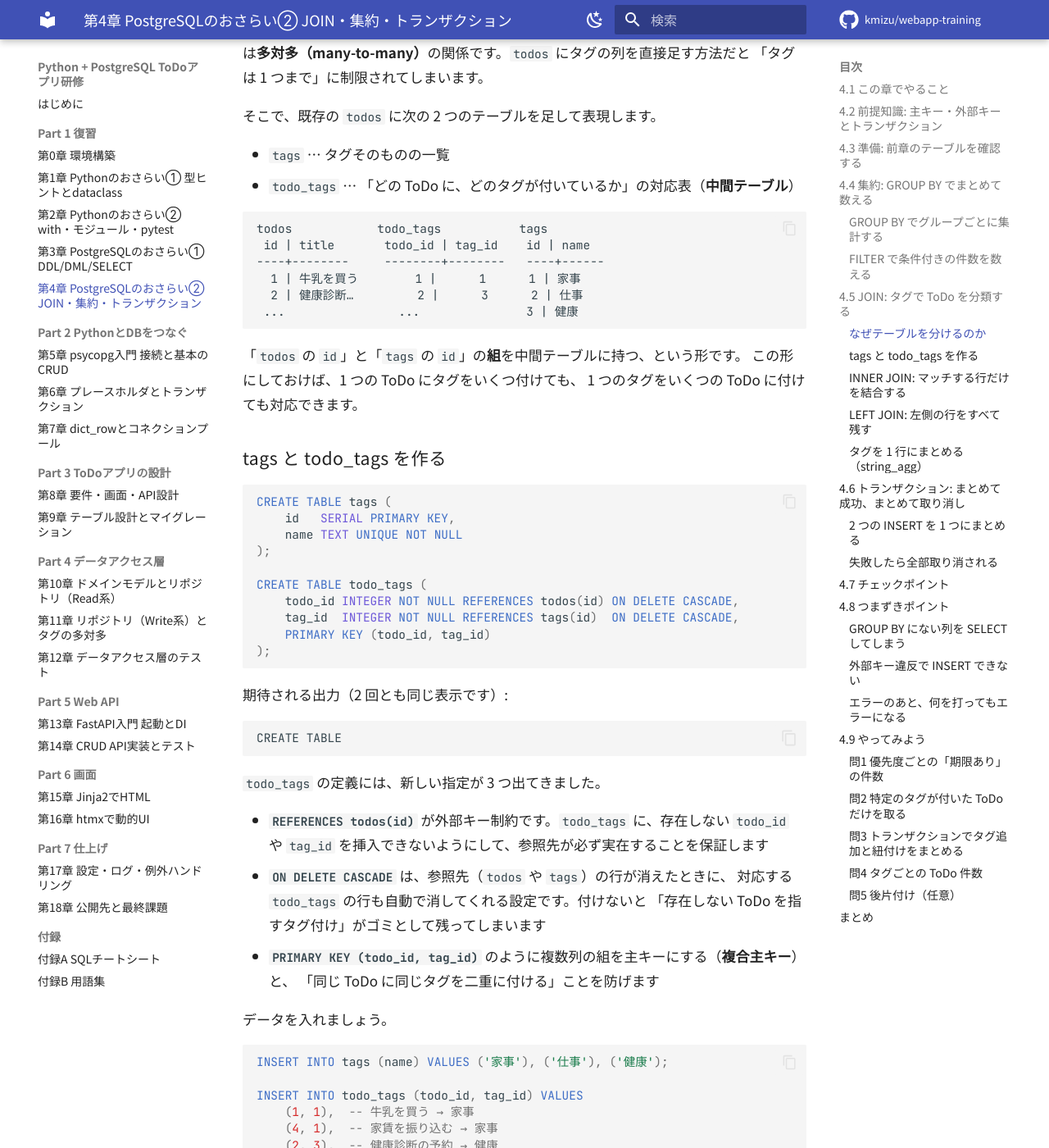
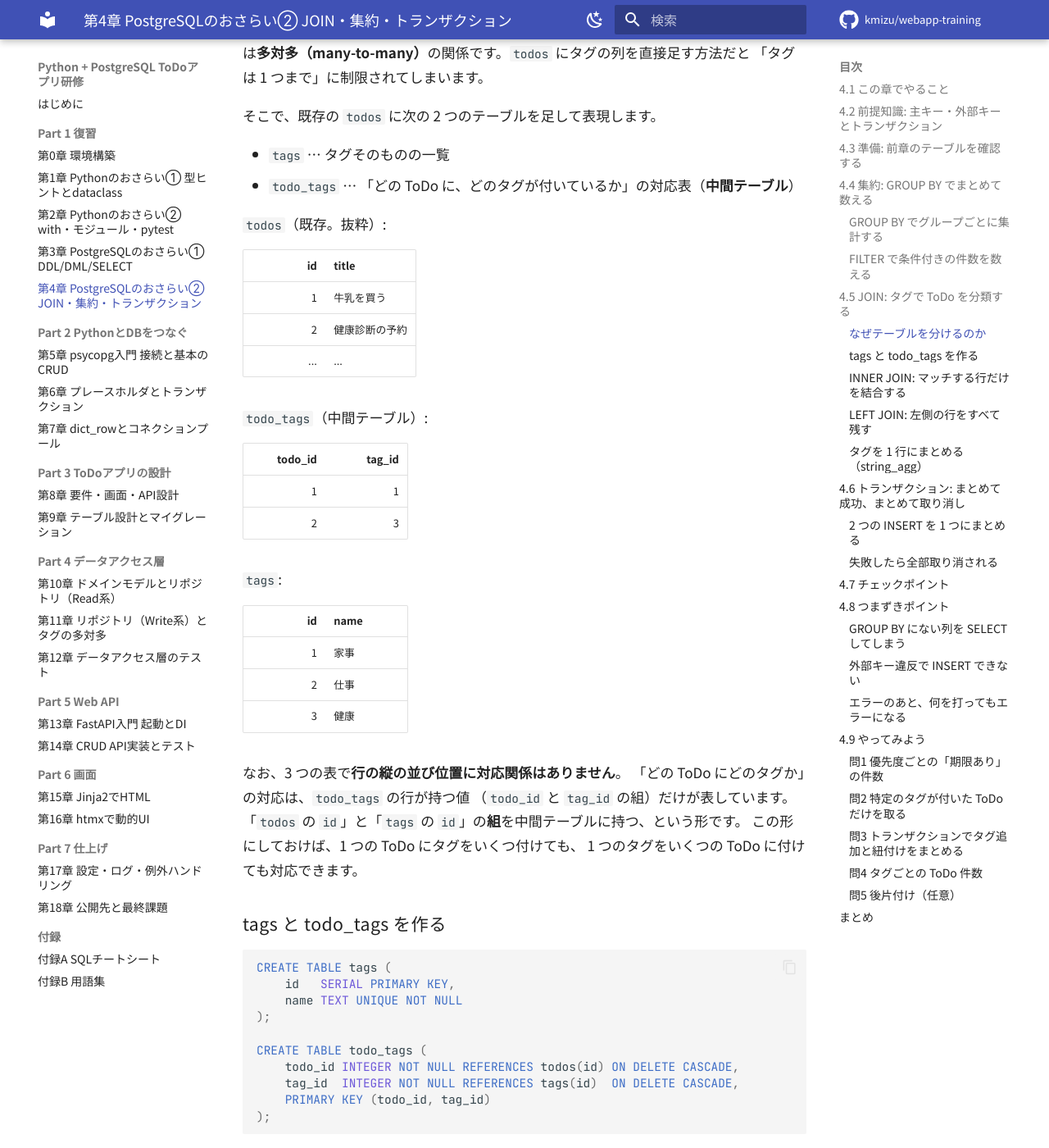
Before and after one commit to kmizu/webapp-training, an MkDocs documentation site: the page built from docs/04-postgres-join-tx.md, in a window 1280 px wide and 1400 px high, scrolled down 4620 px. Shown: the whole window at 82% size. Built offline with MkDocs 1.6.1 and Material for MkDocs 9.7.7, drawn with Linux system fonts in a browser that asks for light colours; comment, search, counter and statistics services are not loaded; some of the changed text lies outside the part shown.

Commit message:
docs: fix review feedback on 04-postgres-join-tx.md

````diff
--- a/docs/04-postgres-join-tx.md
+++ b/docs/04-postgres-join-tx.md
@@ -199,15 +199,32 @@
 - `tags` … タグそのものの一覧
 - `todo_tags` … 「どの ToDo に、どのタグが付いているか」の対応表（**中間テーブル**）
 
-```text
-todos            todo_tags           tags
- id | title       todo_id | tag_id    id | name
-----+--------     --------+--------   ----+------
-  1 | 牛乳を買う        1 |      1      1 | 家事
-  2 | 健康診断…         2 |      3      2 | 仕事
- ...                ...               3 | 健康
-```
+`todos`（既存。抜粋）:
 
+| id | title |
+|---:|---|
+| 1 | 牛乳を買う |
+| 2 | 健康診断の予約 |
+| ... | ... |
+
+`todo_tags`（中間テーブル）:
+
+| todo_id | tag_id |
+|---:|---:|
+| 1 | 1 |
+| 2 | 3 |
+
+`tags`:
+
+| id | name |
+|---:|---|
+| 1 | 家事 |
+| 2 | 仕事 |
+| 3 | 健康 |
+
+なお、3 つの表で**行の縦の並び位置に対応関係はありません**。
+「どの ToDo にどのタグか」の対応は、`todo_tags` の行が持つ値
+（`todo_id` と `tag_id` の組）だけが表しています。
 「`todos` の `id`」と「`tags` の `id`」の**組**を中間テーブルに持つ、という形です。
 この形にしておけば、1 つの ToDo にタグをいくつ付けても、
 1 つのタグをいくつの ToDo に付けても対応できます。
@@ -237,9 +254,12 @@
 
 - **`REFERENCES todos(id)`** が外部キー制約です。`todo_tags` に、存在しない
   `todo_id` や `tag_id` を挿入できないようにして、参照先が必ず実在することを保証します
-- **`ON DELETE CASCADE`** は、参照先（`todos` や `tags`）の行が消えたときに、
-  対応する `todo_tags` の行も自動で消してくれる設定です。付けないと
-  「存在しない ToDo を指すタグ付け」がゴミとして残ってしまいます
+- **`ON DELETE CASCADE`** は、参照先（`todos` や `tags`）の行を消したときに、
+  対応する `todo_tags` の行も自動で消してくれる設定です。付けなくても外部キー制約は
+  働くので「存在しない ToDo を指すタグ付け」が作られることはありませんが、そのぶん
+  **タグが付いている ToDo を消そうとすると外部キー違反でエラー**になり、
+  先に `todo_tags` の行を消す後片付けが必要になります。`ON DELETE CASCADE` を
+  付けておくと、その後片付けを DB が自動でやってくれます
 - **`PRIMARY KEY (todo_id, tag_id)`** のように複数列の組を主キーにする（**複合主キー**）と、
   「同じ ToDo に同じタグを二重に付ける」ことを防げます
 
@@ -349,7 +369,7 @@
       マッチがなければ右側を `NULL` で埋める。「タグの有無に関わらず全 ToDo を
       一覧したい」ときはこちら
     - 逆に右側を必ず残す `RIGHT JOIN`、両方を残す `FULL JOIN` もありますが、
-      実務で使うのは大半が `INNER JOIN` と `LEFT JOIN` です
+      実務で使われるのは `INNER JOIN` と `LEFT JOIN` の 2 つが大半です
 
     どの JOIN も「結合条件（`ON` の後ろ）にマッチする行の組み合わせを作る」点は共通で、
     **マッチしなかった行をどう扱うか**だけが違います。
@@ -448,7 +468,7 @@
 ```sql
 BEGIN;
 INSERT INTO tags (name) VALUES ('読書') RETURNING id;
-INSERT INTO todo_tags (todo_id, tag_id) VALUES (999, 5);
+INSERT INTO todo_tags (todo_id, tag_id) VALUES (999, 5);  -- 5 は上の RETURNING で返った「読書」の id
 SELECT id, name FROM tags WHERE name = '読書';
 ROLLBACK;
 SELECT id, name FROM tags WHERE name = '読書';
````
